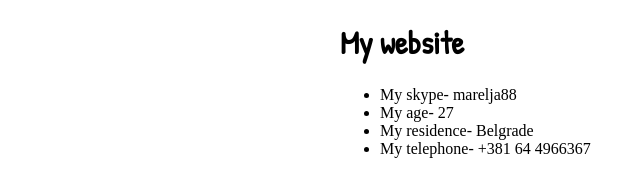
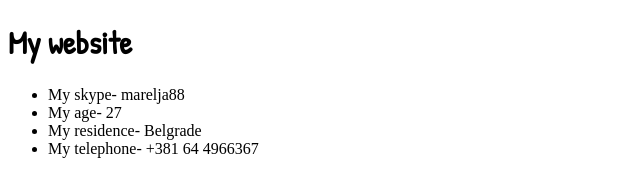
Before and after one commit to Nerdowski/Nerdowski.github.io, a plain HTML site: page index.html in a window 1280 px wide. Shown: the whole page, without its empty margins (0-644 px from the left). Drawn offline with Linux system fonts and the light colour scheme.

Commit message:
Update index.html

```diff
--- a/index.html
+++ b/index.html
@@ -8,12 +8,7 @@
 	h1{
 		font-family: 'Patrick Hand', cursive;
 	}
-	.wrapper{
-	width:100%;
-	max-width:600px;
-	margin:0 auto;
 
-	}
 
 	</style>
 </head>
```
